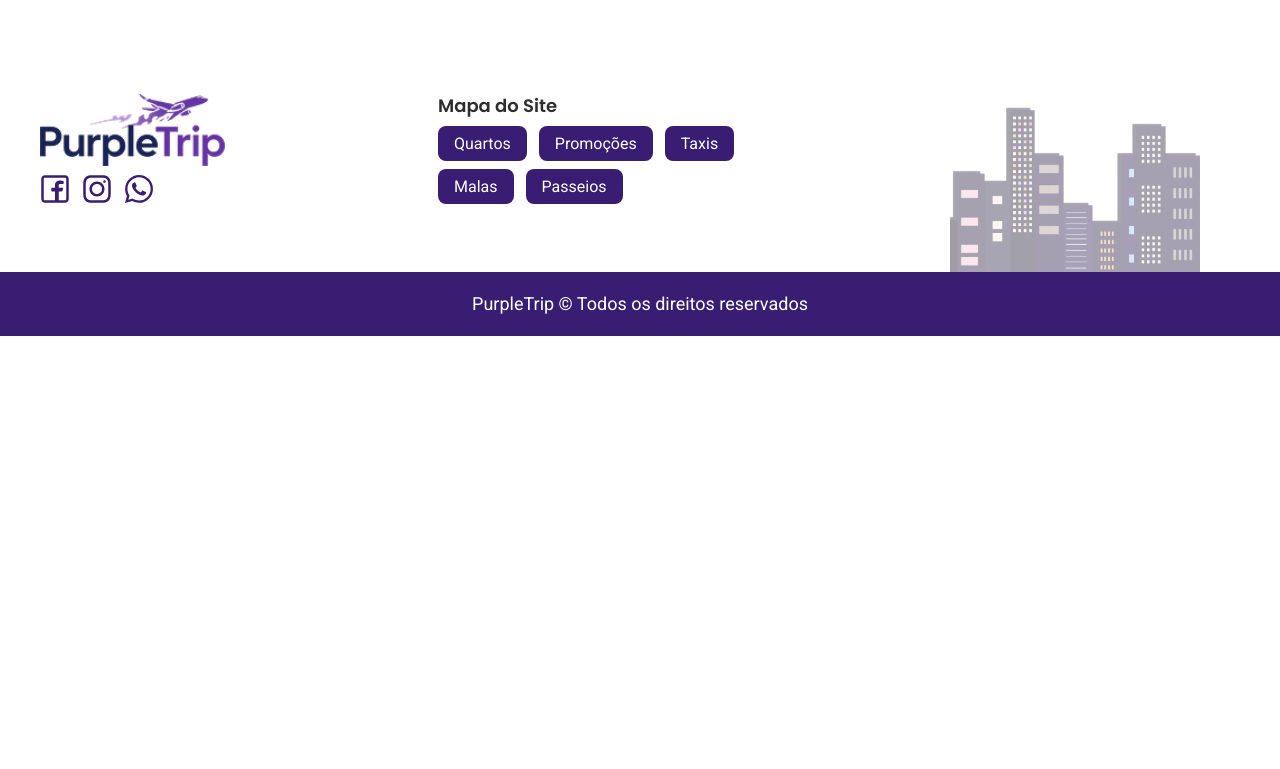
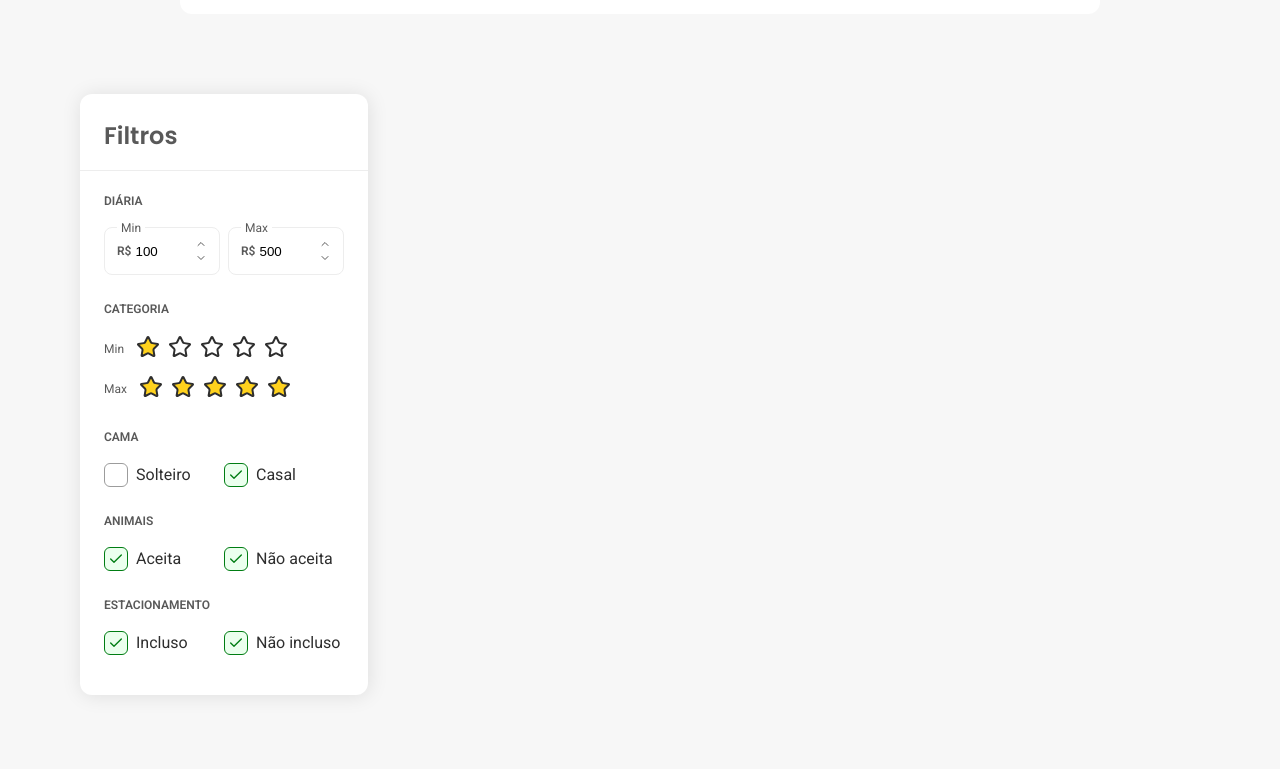
Before and after one commit to MatheusTG/PurpleTrip, a Next.js app in the folder source/web/: page / in a window 1280 px wide. Shown: the part 671-1440 px from the top of the page. Before the commit the page ends 1007 px from the top, so only its background shows below. Built offline with nearby package versions, Linux system fonts and the light colour scheme.

Commit message:
feat: implement FilterAside component with filters for price, category, and amenities

```diff
--- a/source/web/src/app/page.module.css
+++ b/source/web/src/app/page.module.css
@@ -1,5 +1,15 @@
+.listingContainer {
+  background-color: var(--gray-100);
+  padding-bottom: 7.5rem;
+  position: relative;
+  padding-top: 7.5rem;
+}
+
 .filterBarPosition {
-  transform: translateY(-50%);
+  top: -2.5rem;
+  left: 50%;
+  transform: translateX(-50%);
+  position: absolute;
   width: max-content;
   margin: auto;
 }
--- a/source/web/src/app/page.tsx
+++ b/source/web/src/app/page.tsx
@@ -2,14 +2,18 @@ import FilterBar from "@/components/home/filter-bar";
 import Menu from "@/components/home/menu";
 import TripAdd from "@/components/home/trip-add";
 import styles from "./page.module.css";
+import FilterAside from "@/components/home/filter-aside";
 
 export default function Home() {
   return (
-    <article>
+    <article className={styles.homeContainer}>
       <Menu />
       <TripAdd />
-      <div className={styles.filterBarPosition}>
-        <FilterBar />
+      <div className={`${styles.listingContainer} container`}>
+        <div className={styles.filterBarPosition}>
+          <FilterBar />
+        </div>
+        <FilterAside />
       </div>
     </article>
   );
--- /dev/null
+++ b/source/web/src/components/home/filter-aside/filter-aside.module.css
@@ -0,0 +1,60 @@
+.filtersContainer {
+  width: 18rem;
+
+  background-color: var(--white);
+  border-radius: 0.75rem;
+  box-shadow: 0.0625rem 0.0625rem 1.25rem rgba(0, 0, 0, 0.1);
+}
+
+.filtersHeader {
+  padding: 1.5rem 1.5rem 1rem 1.5rem;
+  border-bottom: solid 0.0625rem var(--gray-200);
+  margin-bottom: 1.25rem;
+}
+
+.filtersMain {
+  display: flex;
+  flex-direction: column;
+  width: auto;
+  gap: 1.5rem;
+  padding: 0 1.5rem 2.5rem 1.5rem;
+}
+
+.filtersTitle {
+  font: var(--font-01-md-sb);
+  color: var(--gray-800);
+}
+
+.filtersSubtitle {
+  font: var(--font-02-xxs);
+  font-weight: 600;
+  color: var(--gray-800);
+  text-transform: uppercase;
+  margin-bottom: 1rem;
+}
+
+.moneyInputsContainer {
+  display: flex;
+  gap: 0.5rem;
+}
+
+.starsAmountFilterContainer {
+  display: grid;
+  gap: 0.75rem;
+}
+
+.starsAmountFilterItem {
+  display: flex;
+  align-items: center;
+  gap: 0.75rem;
+}
+
+.starsFilterAmountLabel {
+  font: var(--font-02-xxs);
+  color: var(--gray-800);
+}
+
+.bedCheckboxContainer {
+  display: grid;
+  grid-template-columns: 1fr 1fr;
+}
--- /dev/null
+++ b/source/web/src/components/home/filter-aside/index.tsx
@@ -0,0 +1,138 @@
+"use client";
+import Checkbox from "@/components/checkbox";
+import styles from "./filter-aside.module.css";
+import MoneyInput from "@/components/money-input";
+import Stars, { StarsAmount } from "@/components/stars";
+import { useState } from "react";
+
+export default function FilterAside() {
+  const [minDailyPrice, setMinDailyPrice] = useState(100);
+  const [maxDailyPrice, setMaxDailyPrice] = useState(500);
+  const [minStarsAmount, setMinStarsAmount] = useState<StarsAmount>(1);
+  const [maxStarsAmount, setMaxStarsAmount] = useState<StarsAmount>(5);
+  const [bedFilter, setBedFilter] = useState({ single: false, double: false });
+  const [animalsFilter, setAnimalsFilter] = useState({
+    accepted: false,
+    notAccepted: false,
+  });
+  const [parkingFilter, setParkingFilter] = useState({
+    included: false,
+    notIncluded: false,
+  });
+
+  return (
+    <aside className={styles.filtersContainer}>
+      <header className={styles.filtersHeader}>
+        <h2 className={styles.filtersTitle}>Filtros</h2>
+      </header>
+
+      <main className={styles.filtersMain}>
+        <div>
+          <h3 className={styles.filtersSubtitle}>Diária</h3>
+          <div className={styles.moneyInputsContainer}>
+            <MoneyInput
+              id="minDailyPrice"
+              label="Min"
+              value={minDailyPrice}
+              setValue={setMinDailyPrice}
+            />
+            <MoneyInput
+              id="maxDailyPrice"
+              label="Max"
+              value={maxDailyPrice}
+              setValue={setMaxDailyPrice}
+            />
+          </div>
+        </div>
+
+        <div>
+          <h3 className={styles.filtersSubtitle}>Categoria</h3>
+          <div className={styles.starsAmountFilterContainer}>
+            <div className={styles.starsAmountFilterItem}>
+              <span className={styles.starsFilterAmountLabel}>Min</span>
+              <Stars
+                size={24}
+                starsAmount={minStarsAmount}
+                setStarsAmount={setMinStarsAmount}
+              />
+            </div>
+            <div className={styles.starsAmountFilterItem}>
+              <span className={styles.starsFilterAmountLabel}>Max</span>
+              <Stars
+                size={24}
+                starsAmount={maxStarsAmount}
+                setStarsAmount={setMaxStarsAmount}
+              />
+            </div>
+          </div>
+        </div>
+
+        <div>
+          <h3 className={styles.filtersSubtitle}>Cama</h3>
+          <div className={styles.bedCheckboxContainer}>
+            <Checkbox
+              id="bed-checkbox"
+              label="Solteiro"
+              check={bedFilter.single}
+              setCheck={(value) =>
+                setBedFilter({ ...bedFilter, single: value })
+              }
+            />
+            <Checkbox
+              id="bed-checkbox"
+              label="Casal"
+              check={true}
+              setCheck={(value) =>
+                setBedFilter({ ...bedFilter, double: value })
+              }
+            />
+          </div>
+        </div>
+
+        <div>
+          <h3 className={styles.filtersSubtitle}>Animais</h3>
+          <div className={styles.bedCheckboxContainer}>
+            <Checkbox
+              id="bed-checkbox"
+              label="Aceita"
+              check={true}
+              setCheck={(value) =>
+                setAnimalsFilter({ ...animalsFilter, accepted: value })
+              }
+            />
+            <Checkbox
+              id="bed-checkbox"
+              label="Não aceita"
+              check={true}
+              setCheck={(value) =>
+                setAnimalsFilter({ ...animalsFilter, notAccepted: value })
+              }
+            />
+          </div>
+        </div>
+
+        <div>
+          <h3 className={styles.filtersSubtitle}>Estacionamento </h3>
+          <div className={styles.bedCheckboxContainer}>
+            <Checkbox
+              id="bed-checkbox"
+              label="Incluso"
+              check={true}
+              setCheck={(value) =>
+                setParkingFilter({ ...parkingFilter, included: value })
+              }
+            />
+            <Checkbox
+              id="bed-checkbox"
+              label="Não incluso"
+              check={true}
+              setCheck={(value) =>
+                setParkingFilter({ ...parkingFilter, notIncluded: value })
+              }
+            />
+          </div>
+        </div>
+      </main>
+    </aside>
+  );
+}
```
